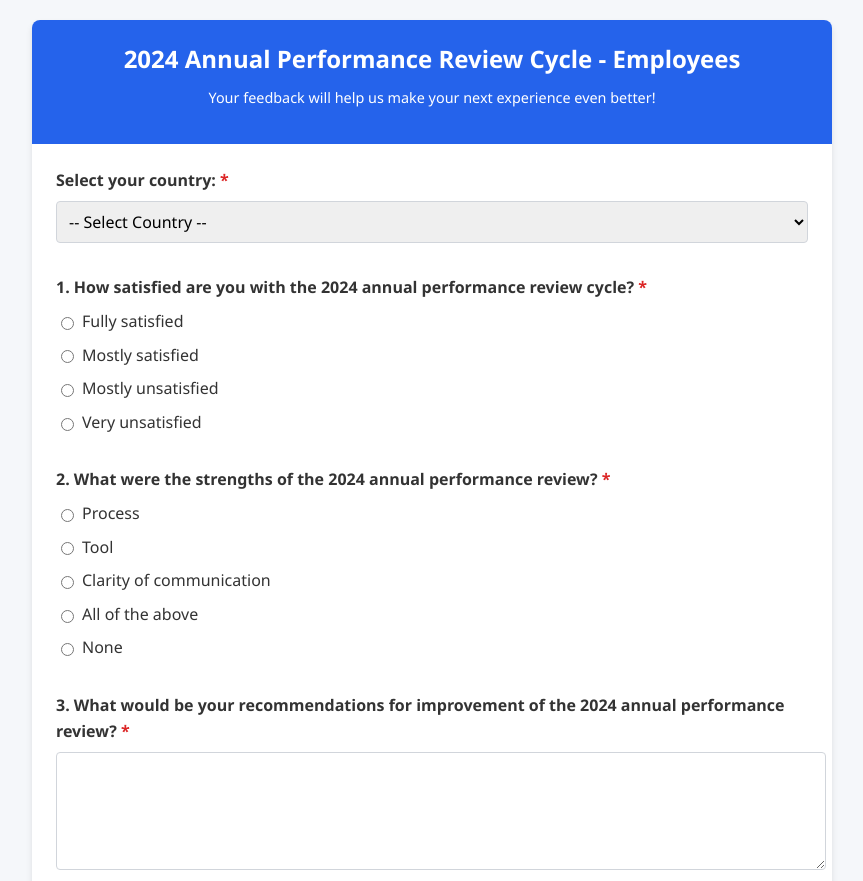
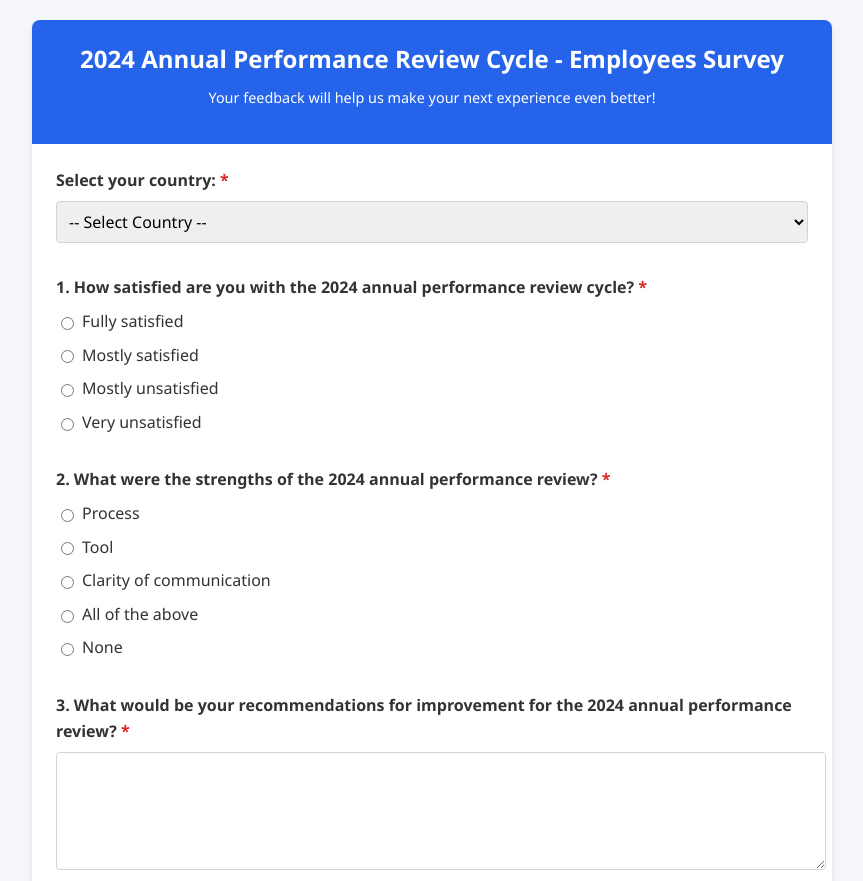
Before and after one commit to Oleksandr231989/Survey_employees, a plain HTML site: page index.html in a window 1280 px wide. Shown: the top 881 px of the page, without its empty margins (208-1071 px from the left). Drawn offline with Linux system fonts and the light colour scheme.

Commit message:
Update index.html

```diff
--- a/index.html
+++ b/index.html
@@ -189,7 +189,7 @@
 <body>
     <div class="container">
         <div class="header">
-            <h1>2024 Annual Performance Review Cycle - Employees</h1>
+            <h1>2024 Annual Performance Review Cycle - Employees Survey</h1>
             <p>Your feedback will help us make your next experience even better!</p>
         </div>
 
@@ -284,7 +284,7 @@
             </div>
 
             <div class="question" id="q3Question">
-                <label for="q3">3. What would be your recommendations for improvement of the 2024 annual performance review? <span class="required">*</span></label>
+                <label for="q3">3. What would be your recommendations for improvement for the 2024 annual performance review? <span class="required">*</span></label>
                 <textarea id="q3" name="q3"></textarea>
                 <div class="error-message">Please provide your response</div>
             </div>
```
